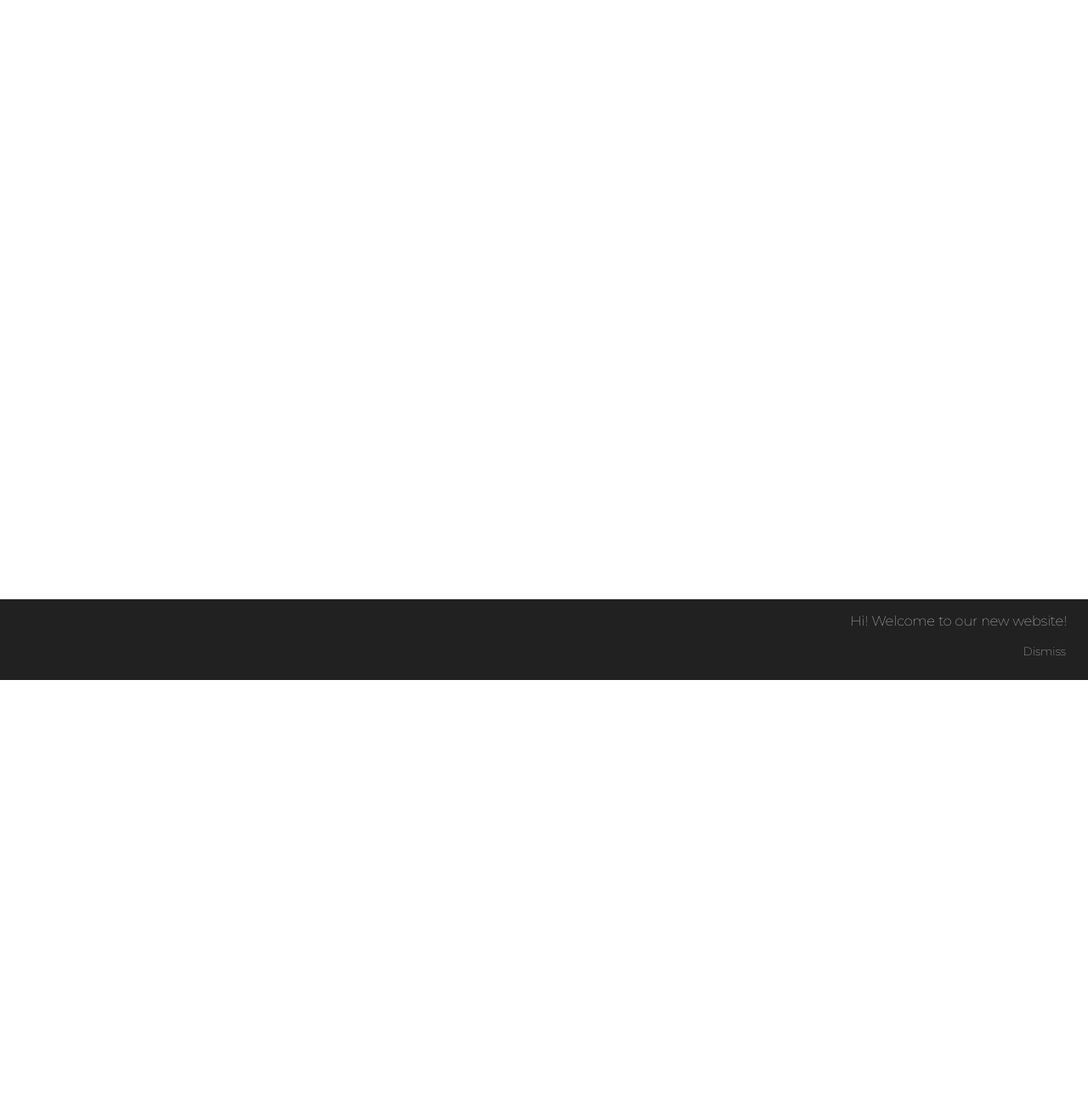
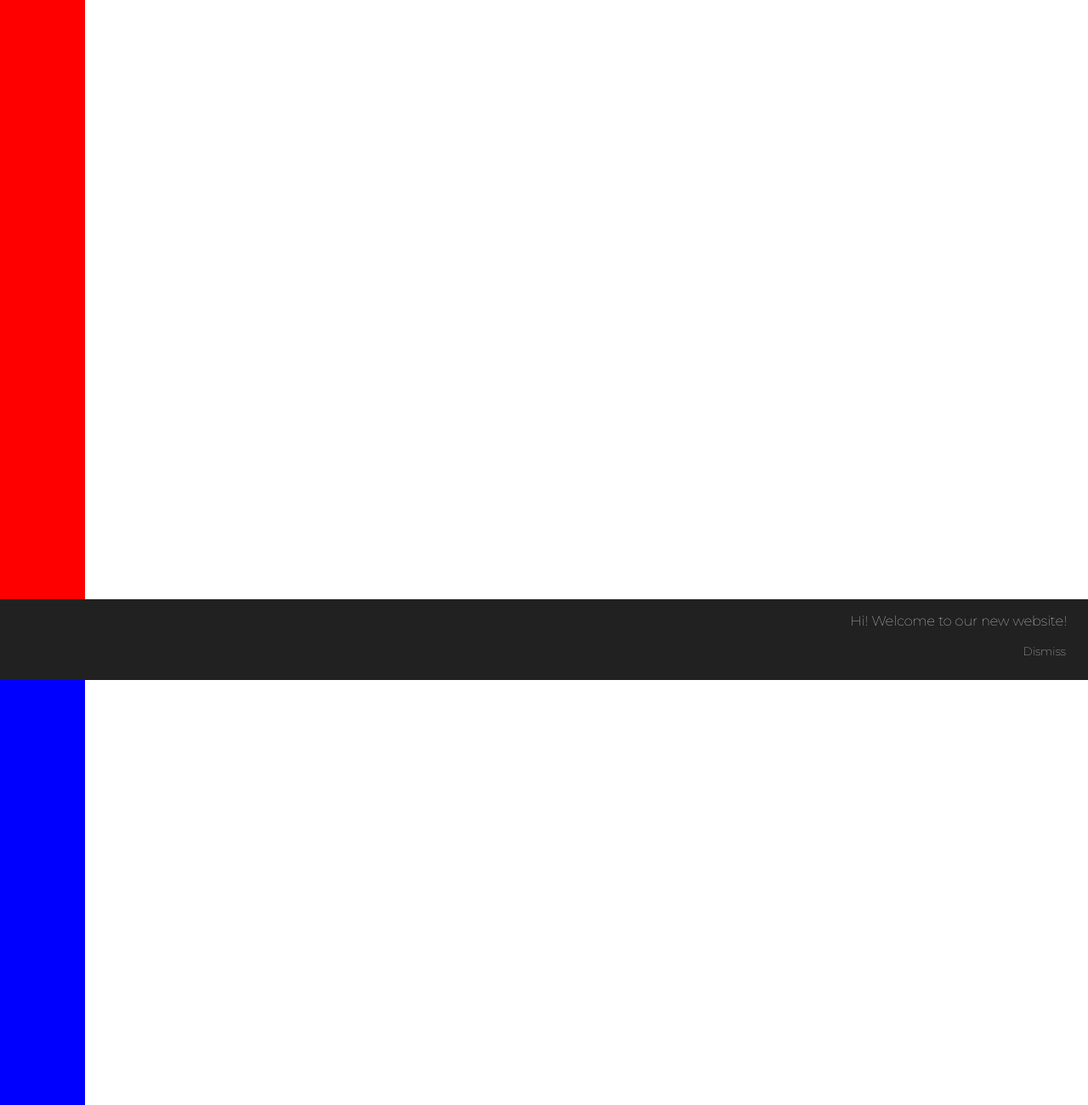
Before and after one commit to carlosayala29/banner-new-website, a plain HTML site: page index.html in a window 1280 px wide. Shown: the top 1300 px of the page at 85% size. Before the commit the page ends 800 px from the top, so only its background shows below. Drawn offline with nearby package versions, Linux system fonts and the light colour scheme.

Commit message:
Update index.html

```diff
--- a/index.html
+++ b/index.html
@@ -13,6 +13,9 @@
     <script src="https://code.jquery.com/jquery-3.6.0.min.js"></script></script>
 </head>
 <body>
+    <div style="background-color: red; height: 800px; width: 100px;"></div>
+    <div style="background-color: blue; height: 800px; width: 100px;"></div>
+
     <div class="container-carlos">
         <p class="p-carlos">Hi! Welcome to our new website!</p>
         <button class="dismiss-carlos">Dismiss</button>
```
